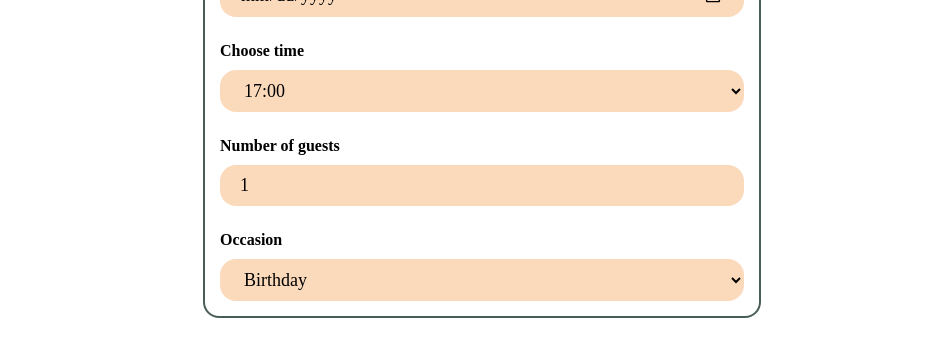
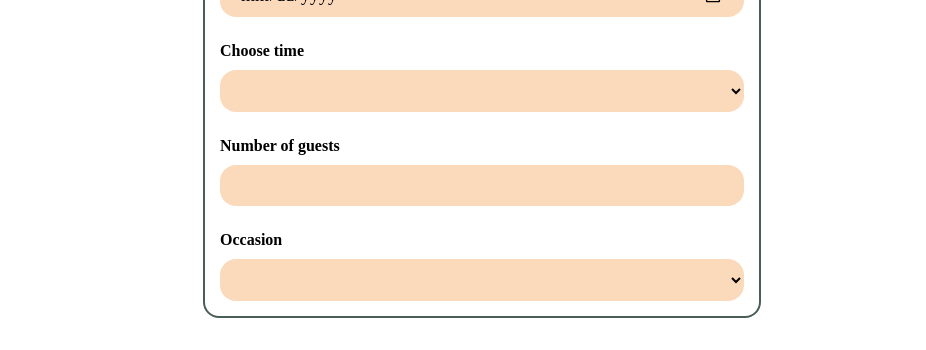
Before and after one commit to nitonise/lemonapp, a React (Create React App) app: page /book-a-table in a window 1280 px wide. Shown: the part 371-721 px from the top of the page, without its empty margins (158-1084 px from the left). Built offline with nearby package versions, Linux system fonts and the light colour scheme.

Commit message:
Replace useState with useReducer

```diff
--- a/src/components/BookingForm.js
+++ b/src/components/BookingForm.js
@@ -1,16 +1,25 @@
 import { useState } from "react";
 
-const BookingForm = (props) => {
-    var availableTimes = props.availableTimes;
-    const [time, setTime] = useState(availableTimes[0]);
-
+const BookingForm = ({ availableTimes, updateTimes }) => {
+    const [time, setTime] = useState("");
     const [date, setDate] = useState("");
-    const [guests, setGuests] = useState("1");
-    const [occasion, setOccasion] = useState("Birthday");
+    const [guests, setGuests] = useState("");
+    const [occasion, setOccasion] = useState("");
     const [name, setName] = useState("");
     const [lastName, setLastName] = useState("");
     const [email, setEmail] = useState("");
     const [tel, setTel] = useState("");
+
+    const cleanup = () => {
+        setTime("");
+        setDate("");
+        setGuests("");
+        setOccasion("")
+        setName("");
+        setLastName("");
+        setEmail("");
+        setTel("");
+    };
 
     const handleSubmit = e => {
         e.preventDefault();
@@ -26,7 +35,8 @@ const BookingForm = (props) => {
             tel
         );
 
-        props.bookTime(time);
+        updateTimes(time);
+        cleanup();
     };
 
     return (
@@ -58,6 +68,7 @@ const BookingForm = (props) => {
                     value={ time }
                     onChange={ e => setTime(e.target.value) }
                 >
+                    <option value=""></option>
                     { availableTimes.map(t => <option key={t}>{t}</option>) }
                 </select>
                 <label
@@ -69,7 +80,6 @@ const BookingForm = (props) => {
                 <input
                     className="booking-fm__in call-to-action"
                     type="number"
-                    placeholder="1"
                     min="1"
                     max="10"
                     id="guests"
@@ -88,6 +98,7 @@ const BookingForm = (props) => {
                     value={ occasion }
                     onChange={ e => setOccasion(e.target.value) }
                 >
+                    <option value=""></option>
                     <option>Birthday</option>
                     <option>Anniversary</option>
                 </select>
--- a/src/components/Main.js
+++ b/src/components/Main.js
@@ -1,15 +1,23 @@
-import { useState } from "react";
+import { useReducer } from "react";
 import HomePage from "./HomePage";
 import BookingPage from "./BookingPage"
 import { Routes, Route } from "react-router-dom";
 
+const initializeTimes = (timeArr) => {
+    return [ "17:00", "18:00", "19:00", "20:00", "21:00", "22:00", ...timeArr ];
+};
+
+const updateTimes = (state, action) => {
+    const bookedTime = action.type;
+    if (state.some(t => t === bookedTime)) {
+        return [...state].filter(time => time !== bookedTime);
+    }
+    return state;
+};
+
 const Main = () => {
 
-    const [availableTimes, setAvailableTimes] = useState([ "17:00", "18:00", "19:00", "20:00", "21:00", "22:00" ]);
-
-    const bookTime = slot => {
-        setAvailableTimes(times => times.filter(t => t != slot));
-    };
+    const [state, dispatch] = useReducer(updateTimes, [], initializeTimes);
 
     return (
         <main className="main">
@@ -19,8 +27,8 @@ const Main = () => {
                     path="/book-a-table"
                     element={
                         <BookingPage
-                            availableTimes={ availableTimes }
-                            bookTime= { bookTime }
+                            availableTimes={ state }
+                            updateTimes= { time => dispatch({ type: time }) }
                         />}
                 />
             </Routes>
```
